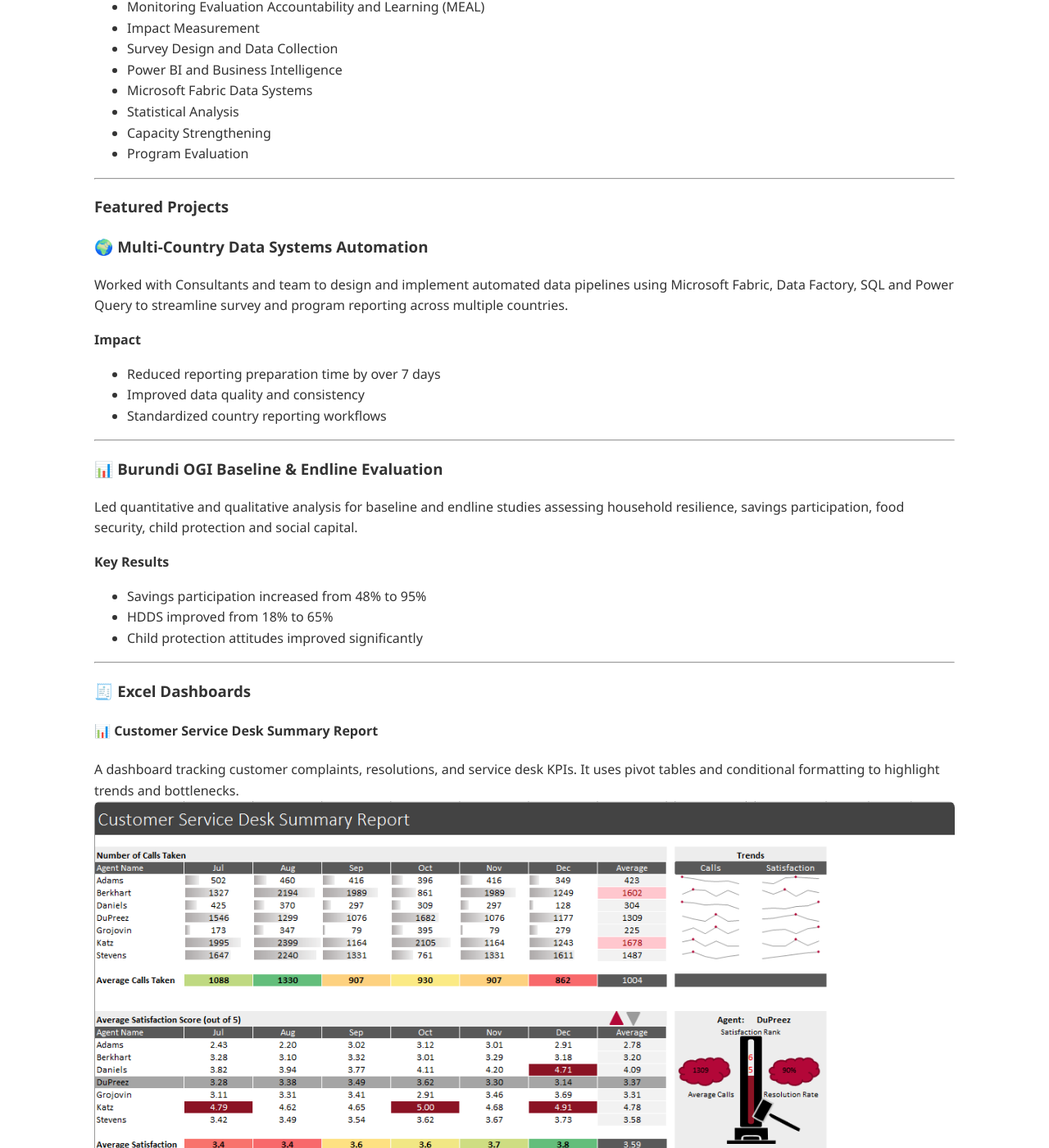
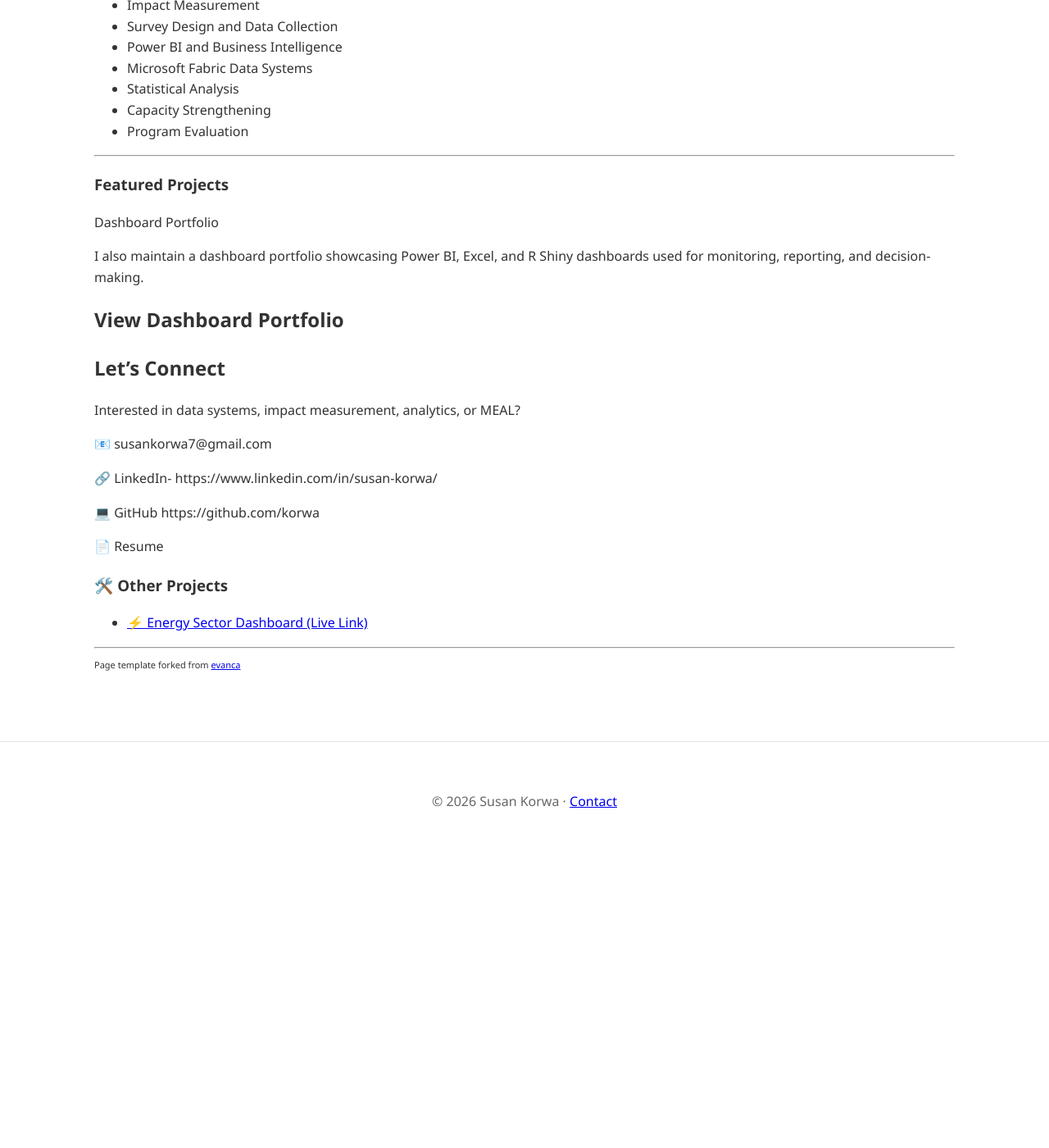
Before and after one commit to korwa/korwa.github.io, a Jekyll site: the page built from index.md, in a window 1280 px wide and 1400 px high, scrolled down 1127 px. Shown: the whole window at 82% size. Built offline with Jekyll 4.4.1, drawn with Linux system fonts in a browser that asks for light colours; after the commit the page ends 2178 px from its top, so only the background shows below that; some of the changed text lies outside the part shown.

Commit message:
Revise portfolio and project descriptions in index.md
Updated portfolio section with new content and improved formatting.

```diff
--- a/index.md
+++ b/index.md
@@ -7,11 +7,14 @@ title: Home
 ## Portfolio
 ---
 
-# 👋 Hello, I'm Susan Korwa
+👋 Hello, I'm Susan Korwa
+Impact Systems & Analytics Specialist
 
-## Impact Systems & Analytics Specialist
+Supporting humanitarian and development programs through data systems, evaluations, analytics, dashboards, and evidence-driven decision making.
 
-Supporting humanitarian and development programs through data systems, evaluations, analytics, and evidence-driven decision making.
+View Case Studies
+View Dashboards
+View Resume
 
 ---
 
@@ -41,86 +44,11 @@ Supporting humanitarian and development programs through data systems, evaluatio
 ---
 
 ### Featured Projects
-### 🌍 Multi-Country Data Systems Automation
+Dashboard Portfolio
 
-Worked with Consultants  and team to design and implement automated data pipelines using Microsoft Fabric, Data Factory, SQL and Power Query to streamline survey and program reporting across multiple countries.
+I also maintain a dashboard portfolio showcasing Power BI, Excel, and R Shiny dashboards used for monitoring, reporting, and decision-making.
 
-**Impact**
-
-- Reduced reporting preparation time by over 7 days
-- Improved data quality and consistency
-- Standardized country reporting workflows
-
----
-
-### 📊 Burundi OGI Baseline & Endline Evaluation
-
-Led quantitative and qualitative analysis for baseline and endline studies assessing household resilience, savings participation, food security, child protection and social capital.
-
-**Key Results**
-
-- Savings participation increased from 48% to 95%
-- HDDS improved from 18% to 65%
-- Child protection attitudes improved significantly
-
----
-
-
-### 🧾 Excel Dashboards
-
-#### 📊 Customer Service Desk Summary Report
-A dashboard tracking customer complaints, resolutions, and service desk KPIs. It uses pivot tables and conditional formatting to highlight trends and bottlenecks.
-<img src="image/customer_service.png?raw=true"/>
-<a href="https://github.com/korwa/Customer-Service-Desk-Summary-Report">📁 View on GitHub</a>
-
----
-
-#### 🦠 COVID-19 Cases
-An Excel tracker showing COVID-19 trends over time, disaggregated by region, age, and case status. Includes dynamic charts and slicers for user interaction.
-<img src="image/COVID_19.png?raw=true"/>
-<a href="https://github.com/korwa/COVID-19-Cases">📁 View on GitHub</a>
-
----
-
-#### 🏠 Real Estate Trends
-Analyzes property sales and pricing patterns across urban areas using dynamic dashboards and trend analysis tools.
-<img src="image/Screenshot 2024-03-19 220256.png?raw=true"/>
-<a href="https://github.com/korwa/Real-Estate">📁 View on GitHub</a>
-
----
-
-### 📈 Power BI Dashboards
-
-#### 🦟 Distribution of Insecticide Nets
-This Power BI dashboard visualizes mosquito net distribution by district, demographic, and date range. It allows health teams to monitor stock levels and target vulnerable populations.
-<img src="image/Screenshot nets.png?raw=true"/>
-<img src="image/net 2.png?raw=true"/>
-<a href="https://github.com/korwa/Distribution-of-Insecticide-Nets">📁 View on GitHub</a>
-
----
-#### 💰 Multi-Year Budget & Grants Pipeline Dashboard
-An interactive Power BI dashboard designed to give stakeholders a clear view of our funding landscape, from proposal pipeline through multi-year budget planning, enabling rapid identification of funding gaps and informed decision-making.It demonstrates end-to-end proficiency in Power BI—data integration, measure creation, visual design, and storytelling—to ensure the team can proactively manage grant proposals, optimize funding strategies, and close critical budget gaps.
-<img src="image/proposal pipeline.png?raw=true"/>
-<a href="https://github.com/korwa/proposal-pipeline">📁 View on GitHub</a>
-
-
----
-### 💻 R Shiny Dashboards
-
-#### ⚡ Energy Sector Dashboard
-An interactive Shiny app for exploring regional energy data by capacity, output, and energy type.
-
-<iframe src="https://4kgbdp-bbm02un040zkhg7-korwa.shinyapps.io/energy-sector-Dashboard/"
-        width="100%" height="700" frameborder="0" style="border:1px solid #ccc;">
-</iframe>
-
-<!--
-<img src="image/energy1.png?raw=true"/>
-<img src="image/energy2.png?raw=true"/>
-
--->
-<a href="https://github.com/korwa/energy-sector-Dashboard">📁 View on GitHub</a>
-
+View Dashboard Portfolio
 ---
 
 ## Let's Connect
```
